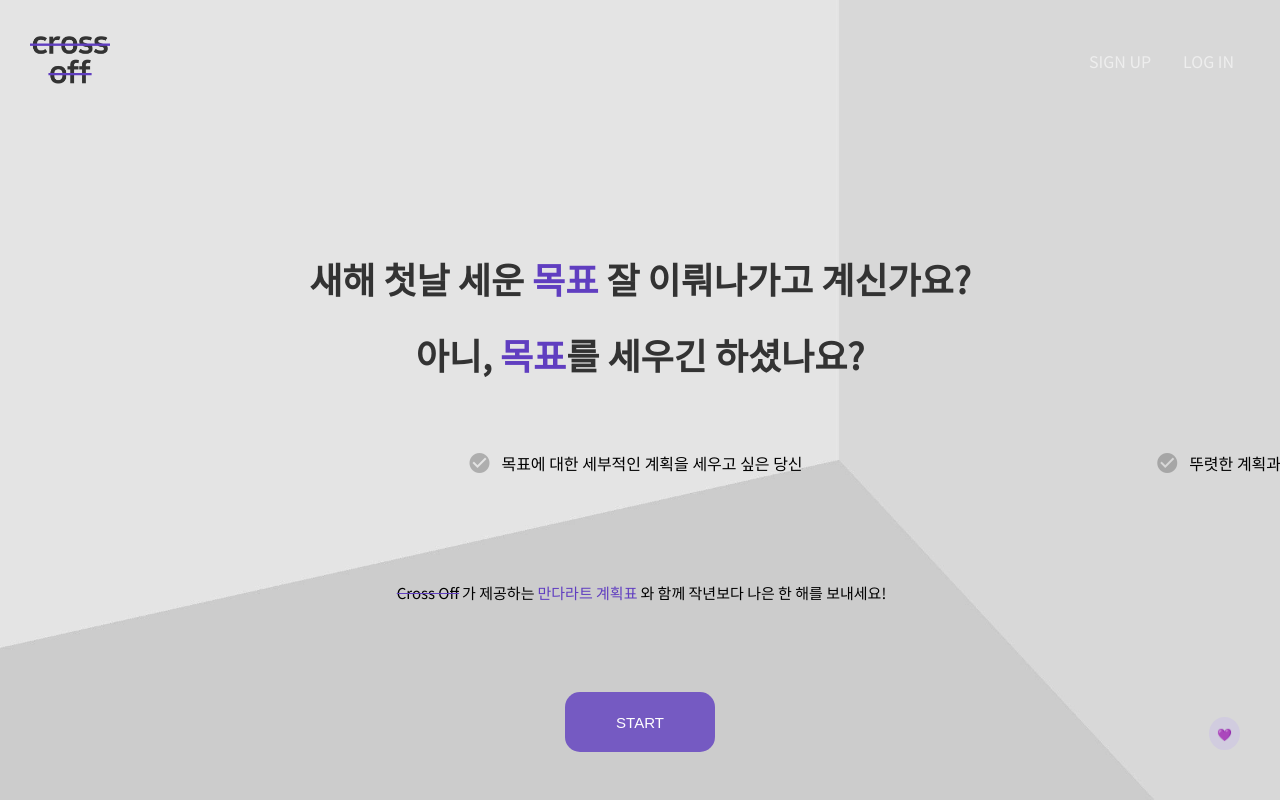
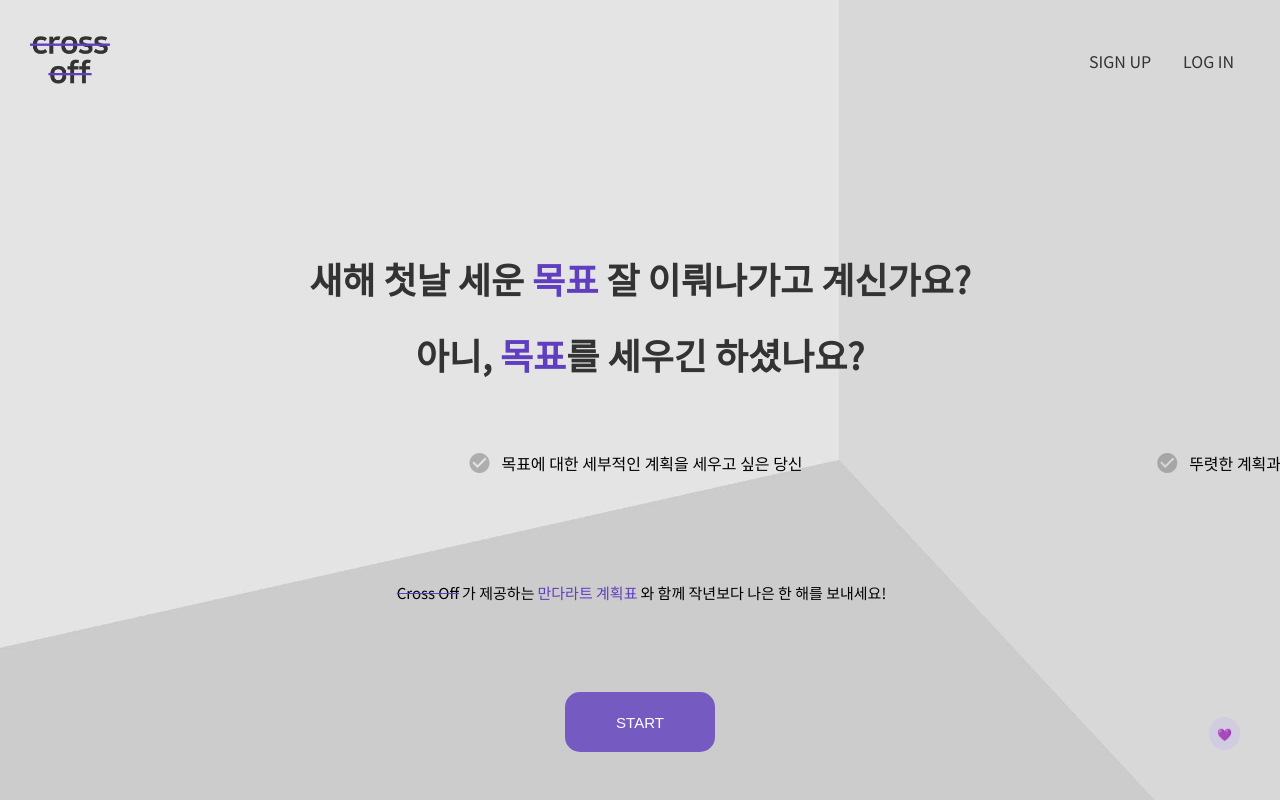
Before and after one commit to WisdomAlwaysWins/CrossOff, a Django app: page / in a window 1280 px wide. Run offline with Django 3.2, Linux system fonts and the light colour scheme.

Commit message:
navbar 색이 안보여서..

```diff
--- a/home/static/css/style.css
+++ b/home/static/css/style.css
@@ -184,7 +184,7 @@ button{
     margin : 0 4px;
 }
 .header__container .navbar .navbar__item a {
-    color:var(--color-white--);
+    color:var(--color-black--);
 
 }
 .header__container .navbar .navbar__item a:hover{
```
